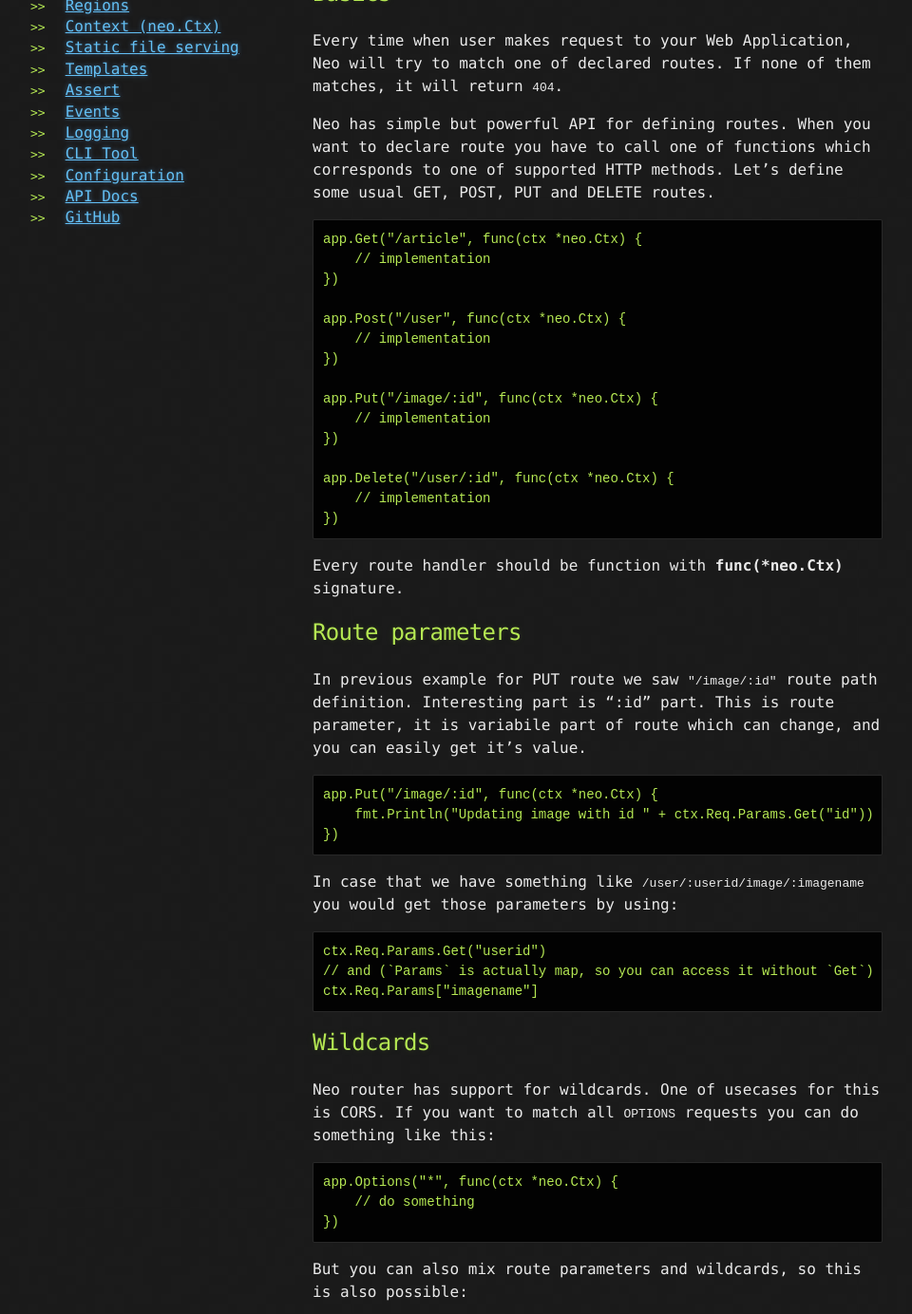
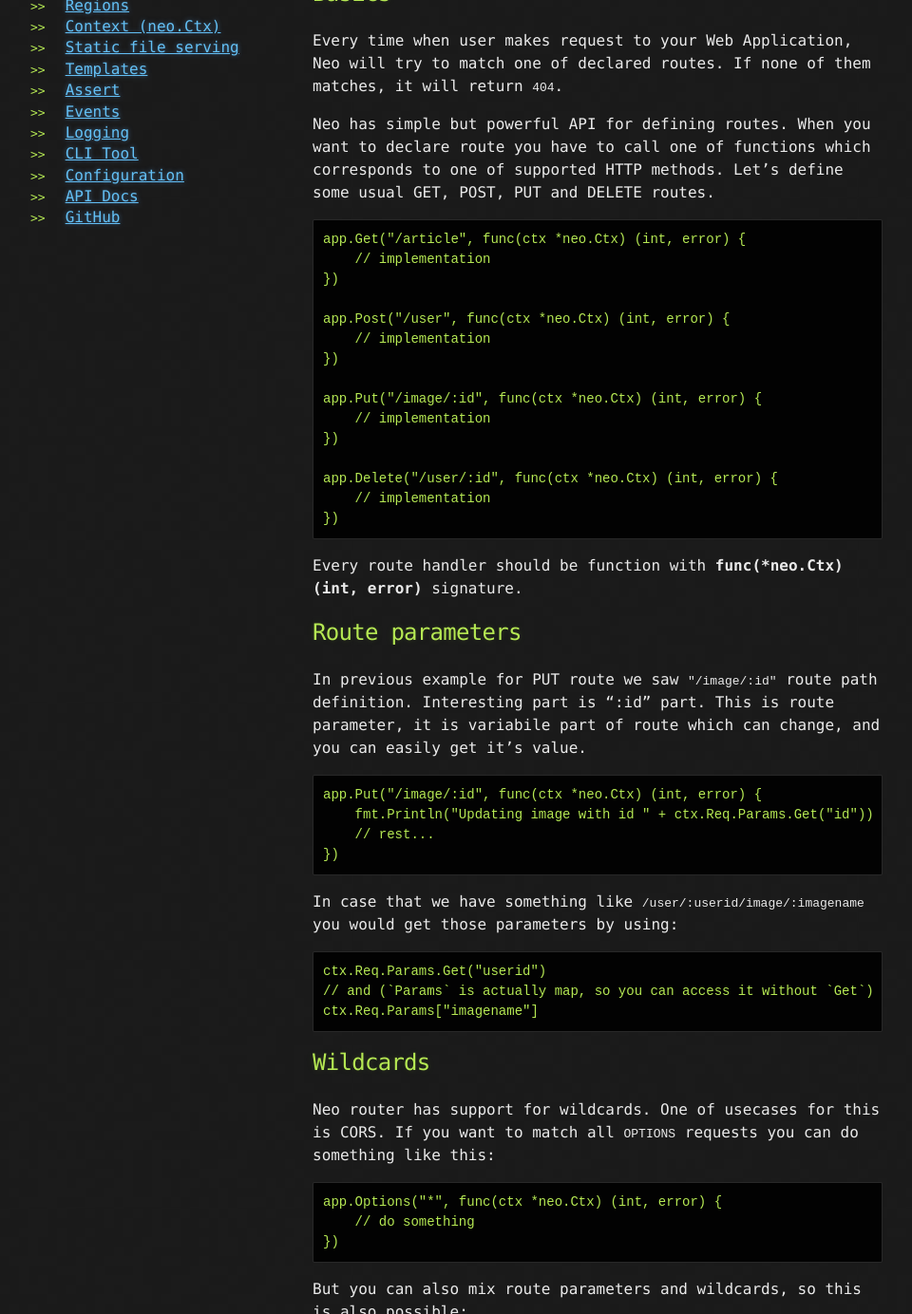
Before and after one commit to ivpusic/neo, a Jekyll site: the page built from _posts/2015-01-23-routing.md, in a window 1280 px wide and 1400 px high, scrolled down 308 px, cut to the strip 16-1400 px from the top of the window. Shown: the whole strip at 95% size, without its empty margins (161-1121 px from the left). Built offline with Jekyll 4.4.1, drawn with Linux system fonts in a browser that asks for light colours; nearby versions of some CDN libraries; Markdown is read by kramdown in place of the engine named in the settings; some of the changed text lies outside the part shown.

Commit message:
Update 2015-01-23-routing.md

````diff
--- a/_posts/2015-01-23-routing.md
+++ b/_posts/2015-01-23-routing.md
@@ -12,30 +12,31 @@ Neo has simple but powerful API for defining routes. When you want to declare ro
 Let's define some usual GET, POST, PUT and DELETE routes.
 
 ```Go
-app.Get("/article", func(ctx *neo.Ctx) {
+app.Get("/article", func(ctx *neo.Ctx) (int, error) {
     // implementation
 })
 
-app.Post("/user", func(ctx *neo.Ctx) {
+app.Post("/user", func(ctx *neo.Ctx) (int, error) {
     // implementation
 })
 
-app.Put("/image/:id", func(ctx *neo.Ctx) {
+app.Put("/image/:id", func(ctx *neo.Ctx) (int, error) {
     // implementation
 })
 
-app.Delete("/user/:id", func(ctx *neo.Ctx) {
+app.Delete("/user/:id", func(ctx *neo.Ctx) (int, error) {
     // implementation
 })
 ```
-Every route handler should be function with **func(*neo.Ctx)** signature.
+Every route handler should be function with **func(*neo.Ctx) (int, error)** signature.
 
 ## Route parameters
 In previous example for PUT route we saw ```"/image/:id"``` route path definition. Interesting part is ":id" part. This is route parameter, it is variabile part of route which can change, and you can easily get it's value.
 
 ```Go
-app.Put("/image/:id", func(ctx *neo.Ctx) {
+app.Put("/image/:id", func(ctx *neo.Ctx) (int, error) {
     fmt.Println("Updating image with id " + ctx.Req.Params.Get("id"))
+    // rest...
 })
 ```
 
@@ -51,7 +52,7 @@ ctx.Req.Params["imagename"]
 Neo router has support for wildcards. One of usecases for this is CORS. If you want to match all ``OPTIONS`` requests you can do something like this:
 
 ```Go
-app.Options("*", func(ctx *neo.Ctx) {
+app.Options("*", func(ctx *neo.Ctx) (int, error) {
     // do something
 })
 ```
@@ -59,7 +60,7 @@ app.Options("*", func(ctx *neo.Ctx) {
 But you can also mix route parameters and wildcards, so this is also possible:
 
 ```Go
-app.Options("/some/*/:param/bla", func(ctx *neo.Ctx) {
+app.Options("/some/*/:param/bla", func(ctx *neo.Ctx) (int, error) {
     // will match "/some/fsfg/123/bla", "/some/ghf/456/bla", etc.
 })
 ```
````
